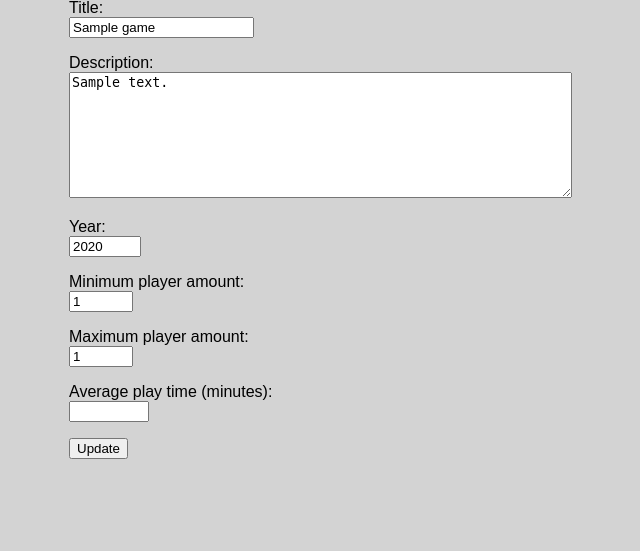
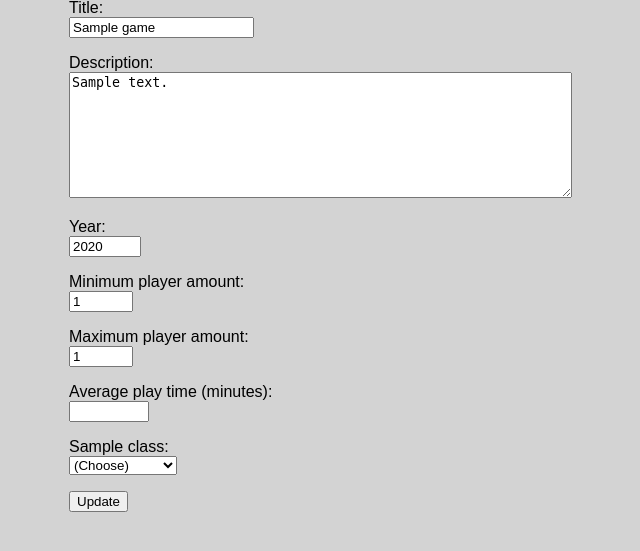
Before and after one commit to SeedimV/boardgame-vault, a Flask app: template templates/edit_game.html in a window 1280 px wide. Shown: the part 167-718 px from the top of the page, without its empty margins (171-811 px from the left). Run offline with Flask 3, Linux system fonts and the light colour scheme; the template is opened without the code that fills it: most values are stand-ins (such as "Sample title", 1, 10 or a date in 2020).

Commit message:
feat: add classes to templates

```diff
--- a/templates/edit_game.html
+++ b/templates/edit_game.html
@@ -29,6 +29,21 @@
     <label for="playtime">Average play time (minutes):</label> <br />
     <input type="number" id="playtime" name="playtime" min="1" max="10000" required value ="{{ game.playtime if game else '' }}" />
   </p>
+  {% for class in all_classes %}
+  <p>
+    <label for="class{{ class }}">{{ class }}</label>: <br />
+    <select name="classes" id="class{{ class }}">
+      <option value="">(Choose)</option>
+      {% for option in all_classes[class] %}
+        {% if classes[class] == option %}
+        <option value="{{ class }}:{{ option }}" selected>{{ option }}</option>
+        {% else %}
+        <option value="{{ class }}:{{ option }}">{{ option }}</option>
+        {% endif %}
+      {% endfor %}
+    </select>
+  </p>
+  {% endfor %}
   <input type="hidden" name="game_id" value="{{ game.id }}" />
   <input type="hidden" name="csrf_token" value="{{ session.csrf_token }}" />
   <input type="submit" value="Update" />
```
Also changed, not shown: templates/new_game.html (+11 -0 lines), templates/show_game.html (+7 -0 lines).
